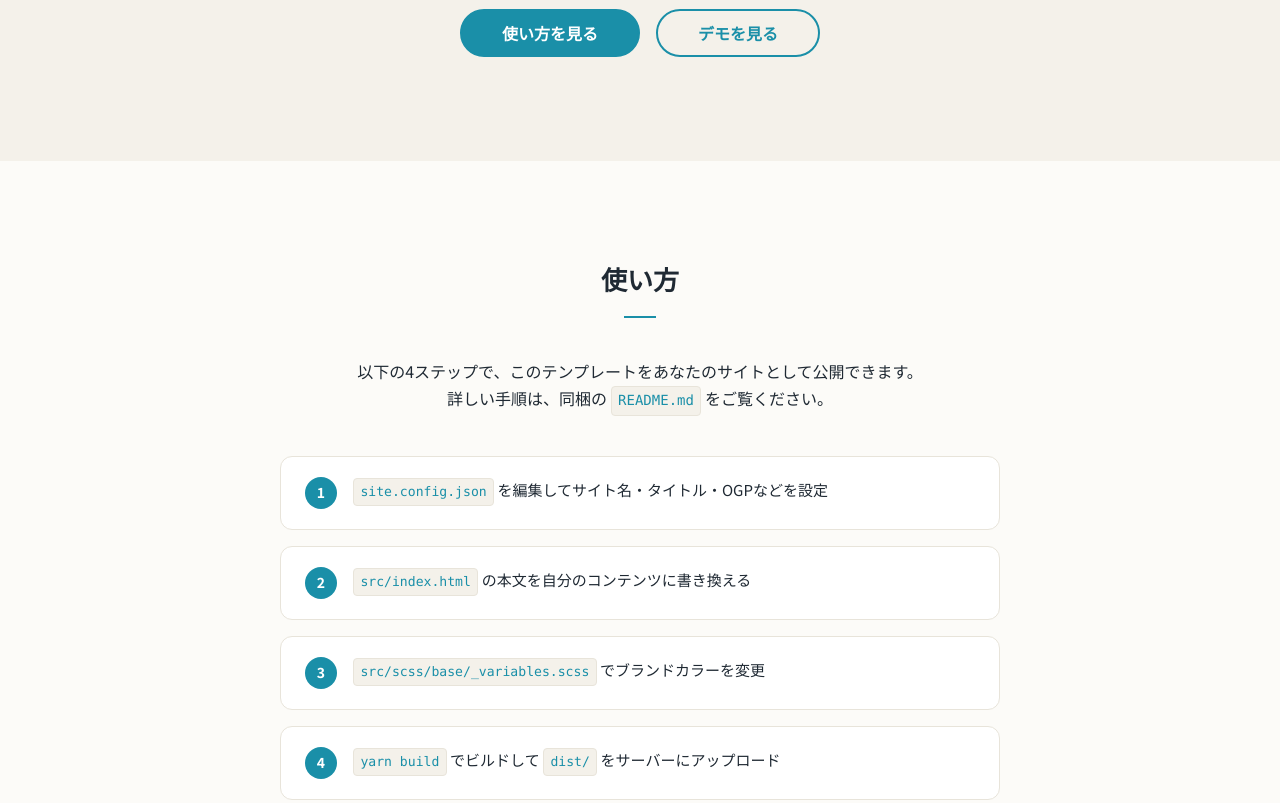
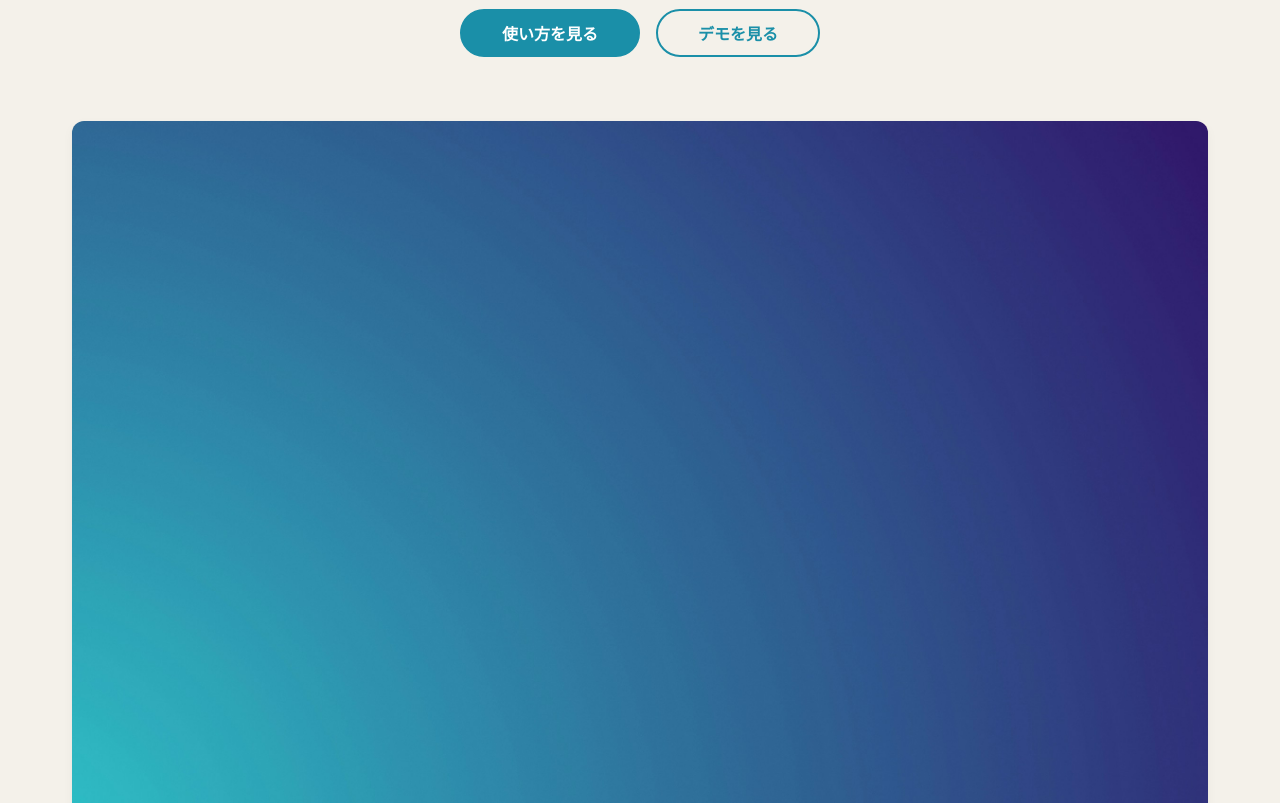
Before and after one commit to hirataro-89/vite-present-template, a website built with Vite: page src/index.html in a window 1280 px wide. Shown: the part 480-1283 px from the top of the page. Built offline with nearby package versions, Linux system fonts and the light colour scheme.

Commit message:
feat(content): ヒーローにサンプル画像を追加し画像最適化のデモを実装
- Unsplashのサンプル画像（157KB）をヒーローに配置
- vite-plugin-image-optimizerが実際に動作するようsharpをインストール
- ビルド時に157KB → 118KB（-25%）の圧縮効果が確認できる
- 画像出典をREADMEに明記

```diff
--- a/package.json
+++ b/package.json
@@ -12,6 +12,7 @@
   },
   "devDependencies": {
     "sass": "^1.99.0",
+    "sharp": "^0.34.5",
     "svgo": "^4.0.1",
     "vite": "^7.3.2",
     "vite-plugin-image-optimizer": "^2.0.3"
--- a/src/index.html
+++ b/src/index.html
@@ -54,6 +54,7 @@
           <a class="button" href="#how-to-use">使い方を見る</a>
           <a class="button-outline" href="#service">デモを見る</a>
         </div>
+        <img class="hero-image" src="./images/sample.jpg" alt="" width="1200" height="840" loading="eager" />
       </div>
     </section>
 
--- a/src/scss/layout/_hero.scss
+++ b/src/scss/layout/_hero.scss
@@ -39,4 +39,13 @@
     gap: 1rem;
     flex-wrap: wrap;
   }
+
+  .hero-image {
+    display: block;
+    width: 100%;
+    height: auto;
+    margin-block-start: clamp(2.5rem, 6vw, 4rem);
+    border-radius: var(--radius-card);
+    box-shadow: var(--shadow-card);
+  }
 }
```
Also changed, not shown: README.md, src/images/sample.jpg (added), 1 other file.
